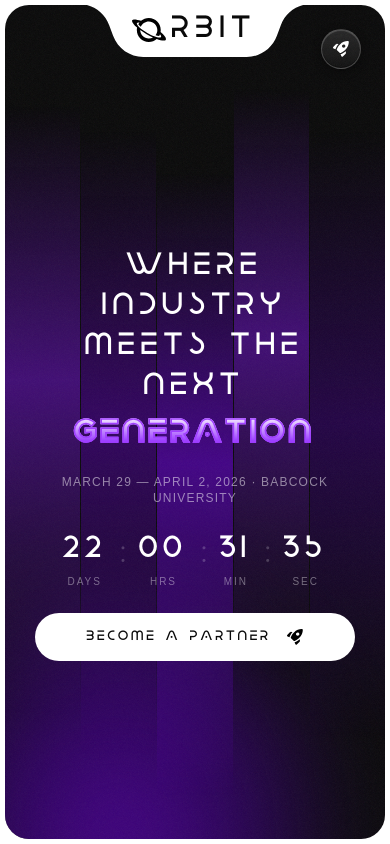
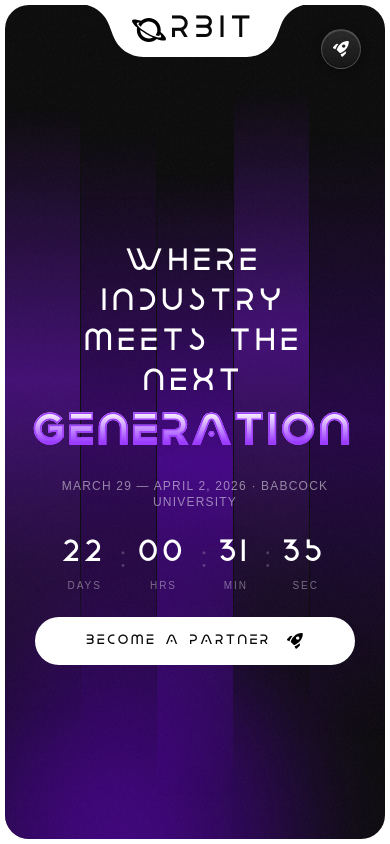
Before and after one commit to GDGBabcockUniversity/orbit, a React (Vite) app: page / in a window 390 px wide. Shown: the top 844 px of the page. Built offline with nearby package versions, Linux system fonts and the light colour scheme; a web font is replaced by a local one.

Commit message:
feat: increase mobile font size in hero component

```diff
--- a/src/components/hero.tsx
+++ b/src/components/hero.tsx
@@ -82,7 +82,7 @@ const Hero = () => {
                 MEETS THE NEXT
               </span>
               <span
-                className="block hero-gradient-text text-4xl sm:text-6xl md:text-7xl lg:text-8xl xl:text-9xl tracking-[0.06em] font-bold mt-2"
+                className="block hero-gradient-text text-5xl sm:text-6xl md:text-7xl lg:text-8xl xl:text-9xl tracking-[0.06em] font-bold mt-2"
                 data-text="GENERATION"
               >
                 GENERATION
```
